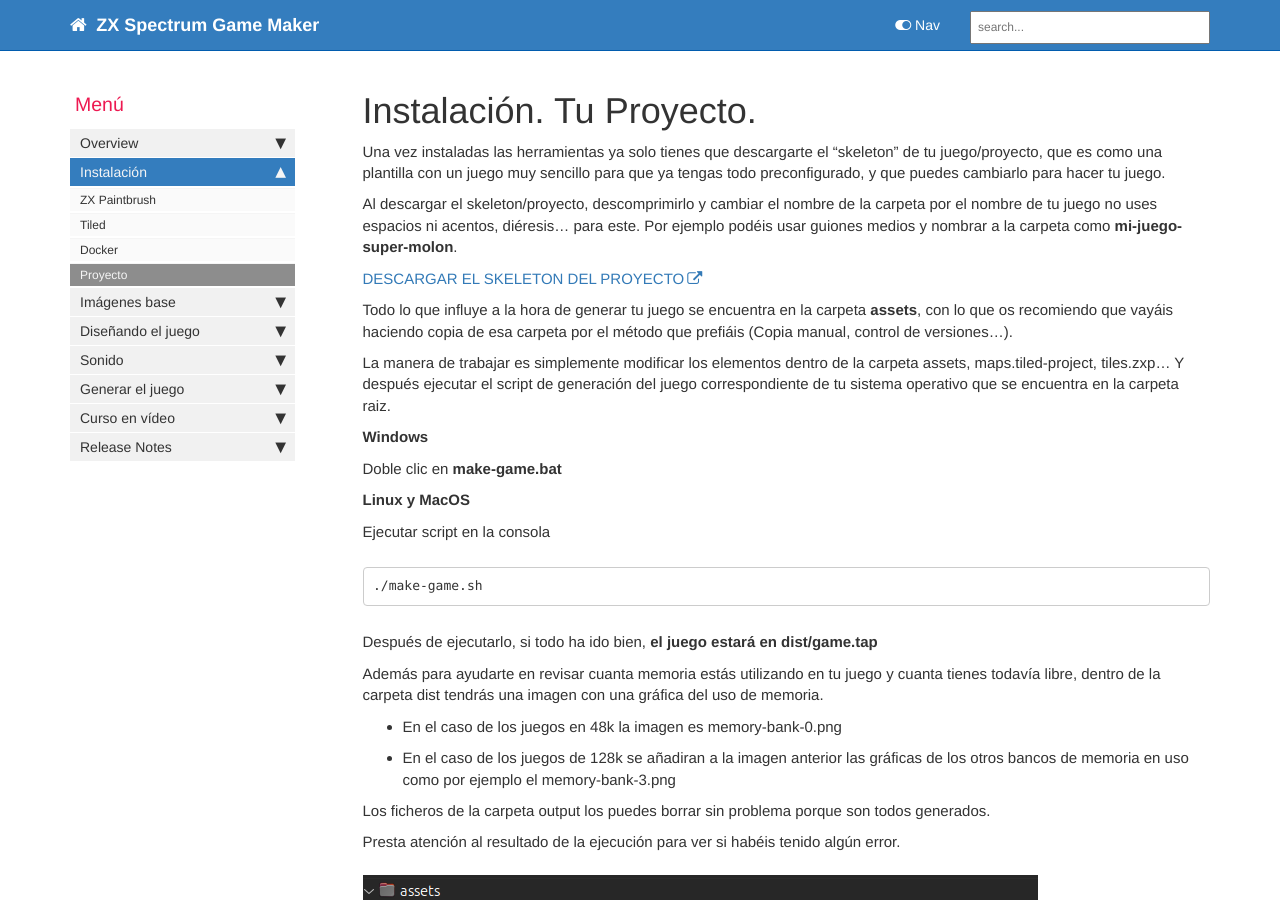
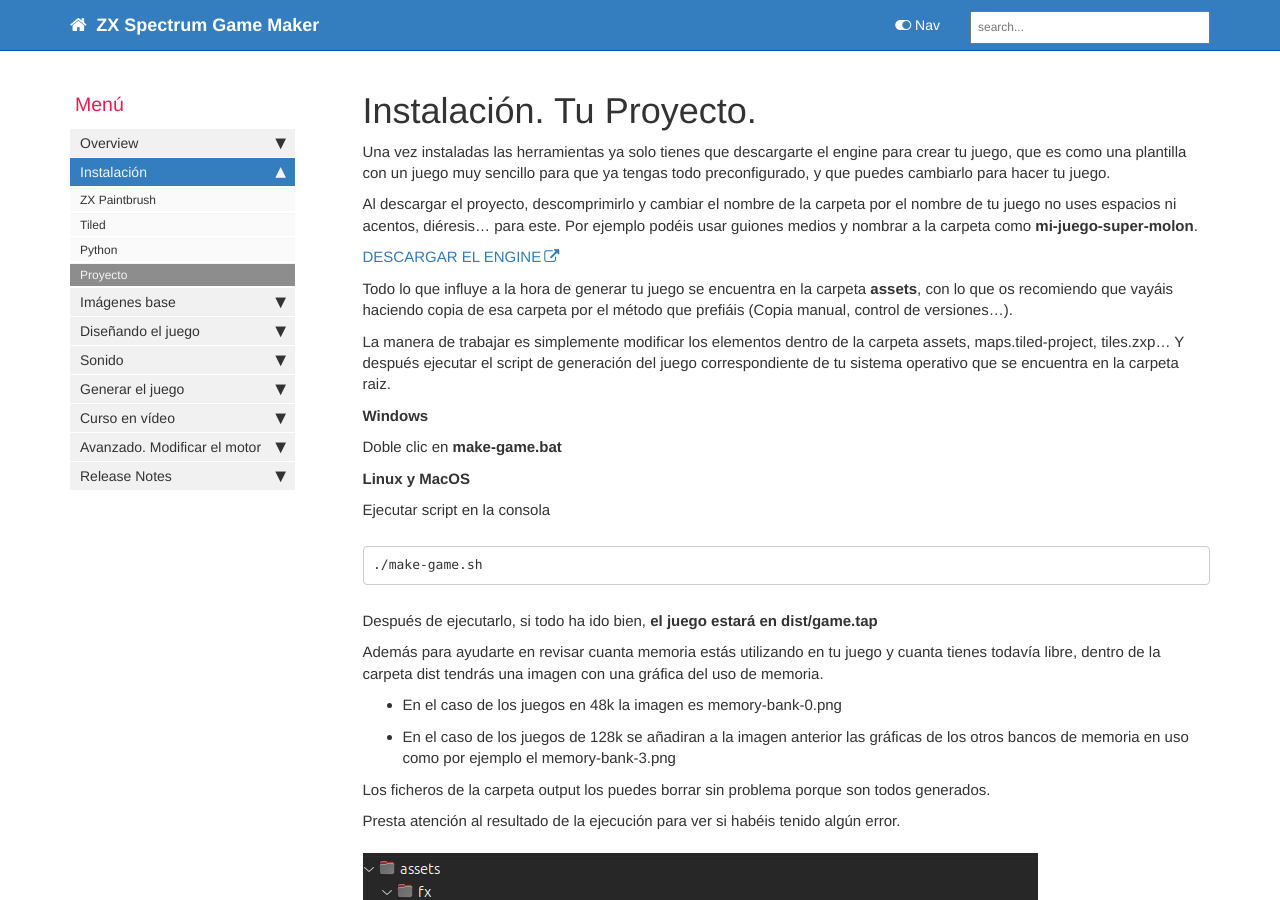
Before and after one commit to rtorralba/zx-game-maker-www, a Jekyll site: the page built from pages/mydoc/mydoc_install_skeleton_project.md, in a window 1280 px wide and 900 px high. Built offline with Jekyll 4.4.1, drawn with Linux system fonts in a browser that asks for light colours; comment, search, counter and statistics services are not loaded.

```diff
--- a/_data/sidebars/mydoc_sidebar.yml
+++ b/_data/sidebars/mydoc_sidebar.yml
@@ -27,8 +27,8 @@ entries:
         url: /mydoc_install_tiled.html
         output: web, pdf
 
-      - title: Docker
-        url: /mydoc_install_docker.html
+      - title: Python
+        url: /mydoc_install_python.html
         output: web, pdf
 
       - title: Proyecto
@@ -124,6 +124,12 @@ entries:
       - title: 4. FX y Música
         external_url: https://www.youtube.com/watch?v=yMbJWd3NoPA
         output: web, pdf
+  - title: Avanzado. Modificar el motor
+    output: web, pdf
+    folderitems:
+      - title: Estructura
+        url: /mydoc_engine_structure.html
+        output: web, pdf
 
   - title: Release Notes
     output: web, pdf
--- a/pages/mydoc/mydoc_install_skeleton_project.md
+++ b/pages/mydoc/mydoc_install_skeleton_project.md
@@ -8,11 +8,11 @@ permalink: mydoc_install_skeleton_project.html
 folder: mydoc
 ---
 
-Una vez instaladas las herramientas ya solo tienes que descargarte el "skeleton" de tu juego/proyecto, que es como una plantilla con un juego muy sencillo para que ya tengas todo preconfigurado, y que puedes cambiarlo para hacer tu juego.
+Una vez instaladas las herramientas ya solo tienes que descargarte el engine para crear tu juego, que es como una plantilla con un juego muy sencillo para que ya tengas todo preconfigurado, y que puedes cambiarlo para hacer tu juego.
 
-Al descargar el skeleton/proyecto, descomprimirlo y cambiar el nombre de la carpeta por el nombre de tu juego no uses espacios ni acentos, diéresis... para este. Por ejemplo podéis usar guiones medios y nombrar a la carpeta como **mi-juego-super-molon**.
+Al descargar el proyecto, descomprimirlo y cambiar el nombre de la carpeta por el nombre de tu juego no uses espacios ni acentos, diéresis... para este. Por ejemplo podéis usar guiones medios y nombrar a la carpeta como **mi-juego-super-molon**.
 
-[DESCARGAR EL SKELETON DEL PROYECTO](https://github.com/rtorralba/zx-game-maker-skeleton/archive/refs/heads/main.zip)
+[DESCARGAR EL ENGINE](https://github.com/rtorralba/zx-game-maker/archive/refs/heads/main.zip)
 
 Todo lo que influye a la hora de generar tu juego se encuentra en la carpeta **assets**, con lo que os recomiendo que vayáis haciendo copia de esa carpeta por el método que prefiáis (Copia manual, control de versiones...).
 
```
Also changed, not shown: pages/mydoc/mydoc_engine_structure.md (added, +33 -0 lines), pages/mydoc/mydoc_generating_linux.md (+0 -8 lines), pages/mydoc/mydoc_generating_windows.md (+1 -7 lines), pages/mydoc/mydoc_install_python.md (added, +13 -0 lines), images/project_src_structure.png (added).
